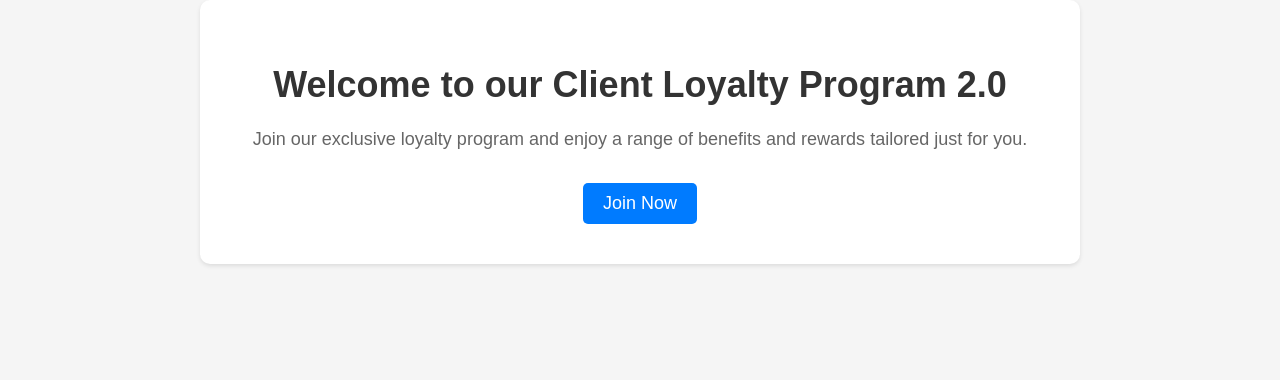
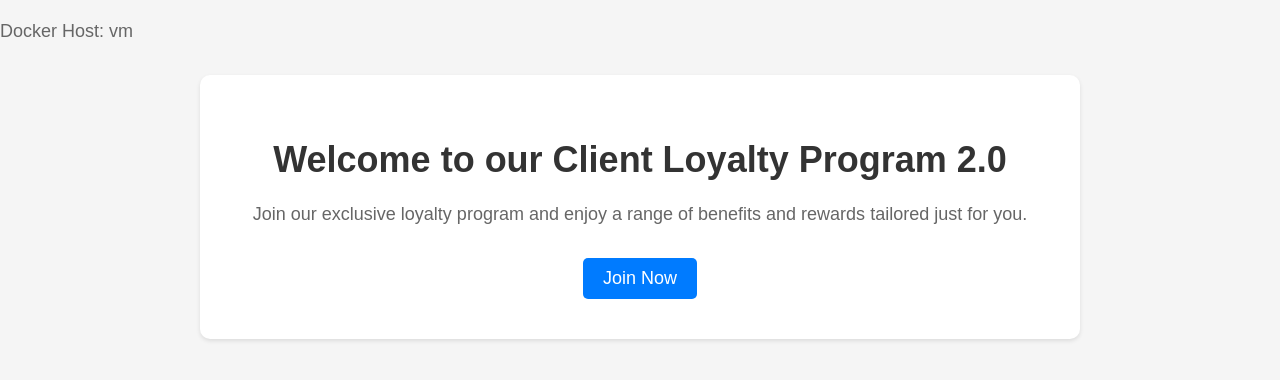
Before and after one commit to victorf16/KubernetesFlaskApp, a Flask app: page / in a window 1280 px wide. Shown: the top 380 px of the page. Run offline with Flask 2, Linux system fonts and the light colour scheme.

Commit message:
Site Funcional

```diff
--- a/site/fideliza.py
+++ b/site/fideliza.py
@@ -1,14 +1,21 @@
 from flask import Flask, render_template
+import socket
 
 app = Flask(__name__)
 
+# Get the Docker host name
+docker_host = socket.gethostname()
+
+
 @app.route('/')
 def index():
-    return render_template('index.html')
+    return render_template('index.html', host=docker_host)
+
 
 @app.route('/signup')
 def signup():
-    return render_template('signup.html')
+    return render_template('signup.html', host=docker_host)
+
 
 if __name__ == '__main__':
     app.run()
--- a/site/templates/index.html
+++ b/site/templates/index.html
@@ -50,6 +50,7 @@
   </style>
 </head>
 <body>
+  <p>Docker Host: {{ host }}</p>
   <div class="container">
     <h1>Welcome to our Client Loyalty Program 2.0</h1>
     <p>Join our exclusive loyalty program and enjoy a range of benefits and rewards tailored just for you.</p>
--- a/site/templates/signup.html
+++ b/site/templates/signup.html
@@ -80,5 +80,11 @@
       <button type="submit">Subscribe</button>
     </form>
   </div>
+
+
+  <div class="container">
+    <p>Retornar Pagina Anterior</p>
+    <a href="./" class="cta-button">CLique para retornar pagina anterior</a>
+  </div>
 </body>
 </html>
```
Also changed, not shown: 1 other file.
